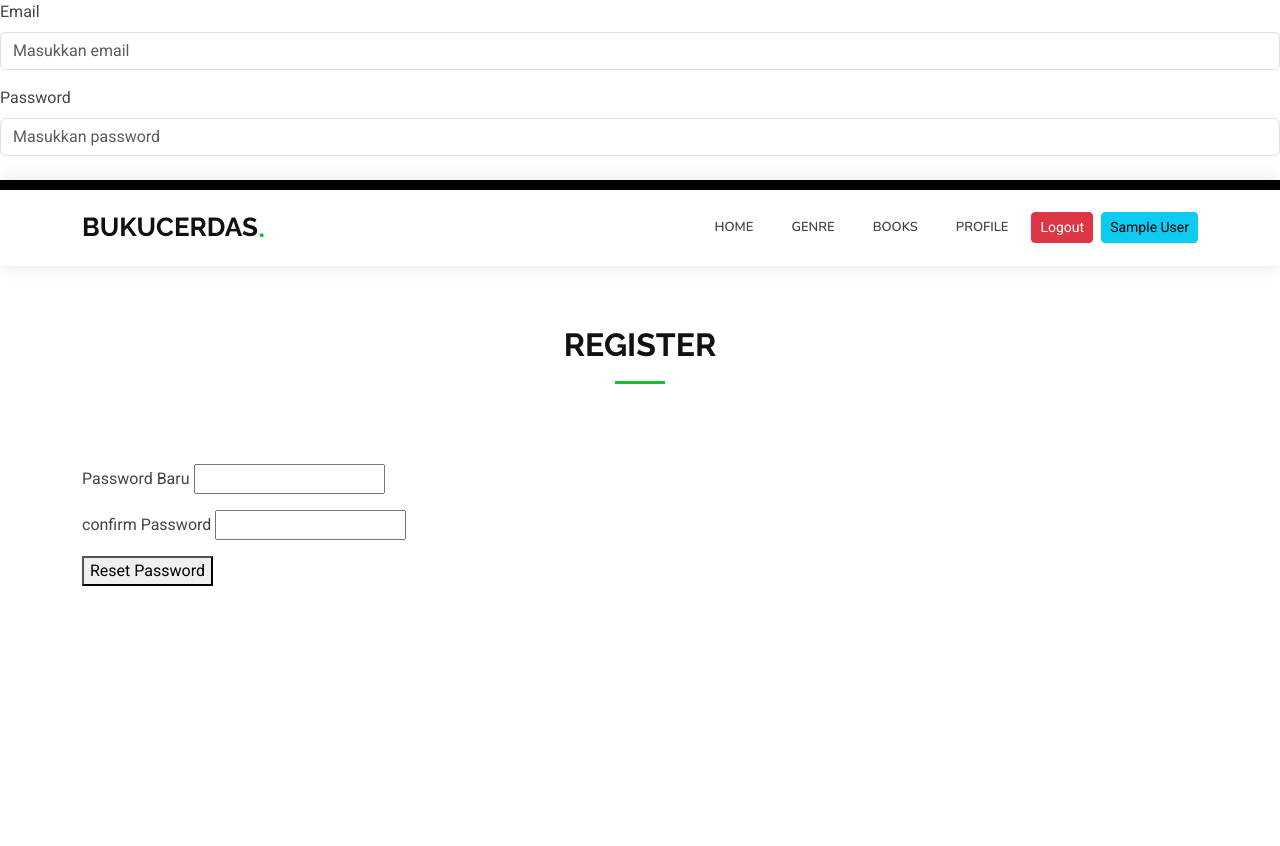
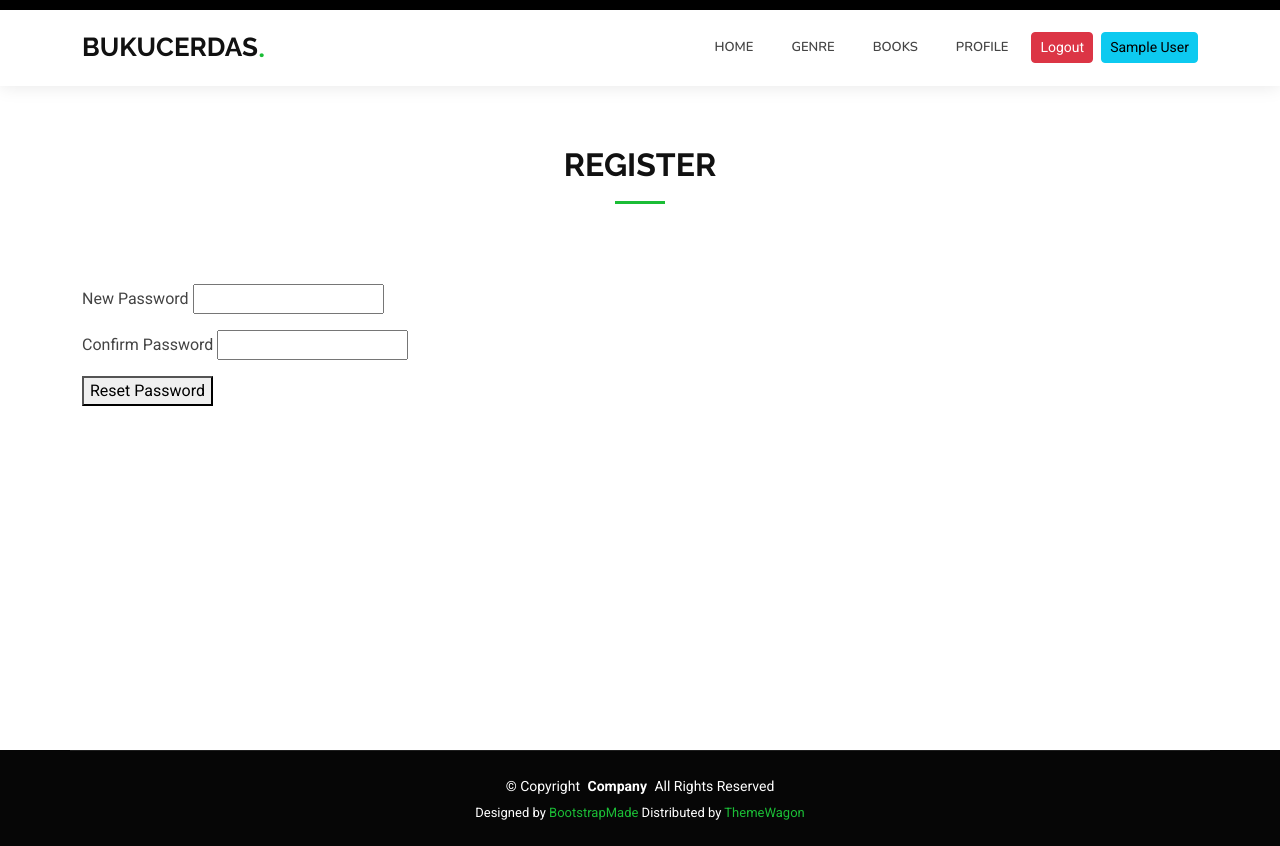
Before and after one commit to Fikrip16/laravel-sanber, a Laravel app: page /reset-password-form in a window 1280 px wide. Shown: the top 846 px of the page. Run offline with Laravel 12, Linux system fonts and the light colour scheme; the visitor is signed in with stand-in values (Sample User, id 1); parts of the project's set-up code (start-up, migrations or seed data) failed here and were passed over; some libraries are stand-ins or nearby versions.

Commit message:
update kode terbaru

```diff
--- a/laravel-sanber/resources/views/auth/reset-password.blade.php
+++ b/laravel-sanber/resources/views/auth/reset-password.blade.php
@@ -10,22 +10,13 @@ register
     @csrf
     <input type="hidden" name="email" value="{{ $email }}">
     <div class="mb-3">
-    <label>Password Baru</label>
+    <label> New Password </label>
     <input type="password" name="password" required>
     </div>
     <div class="mb-3">
-    <label> confirm Password    </label>
+    <label> Confirm Password </label>
     <input type="password" name="password_confirmation" required>
     </div>
     <button type="submit">Reset Password</button>
 </form>
 @endsection
-<div class="mb-3">
-                <label for="email" class="form-label">Email</label>
-                <input type="email" class="form-control" name="email" placeholder="Masukkan email" required>
-            </div>
-
-            <div class="mb-4">
-                <label for="password" class="form-label">Password</label>
-                <input type="password" class="form-control" name="password" placeholder="Masukkan password" required>
-            </div>
```
Also changed, not shown: 1 other file.
